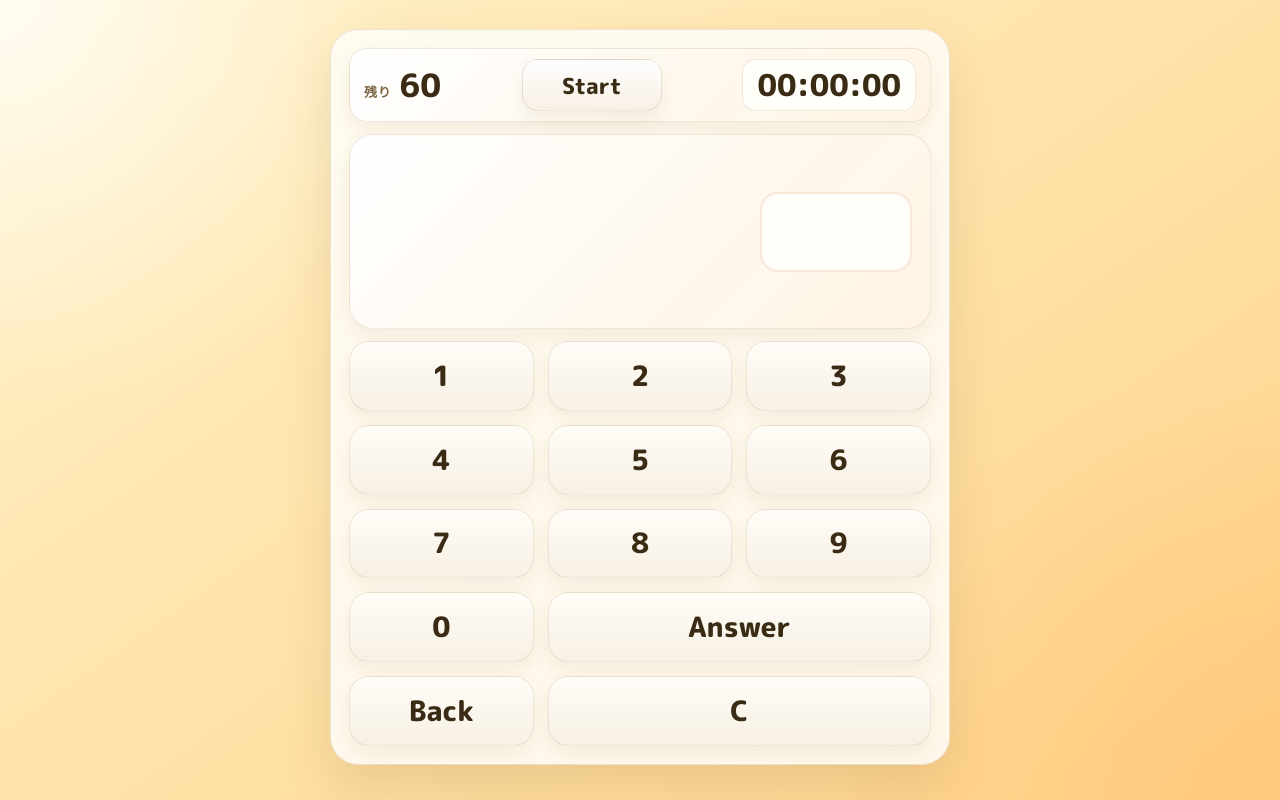
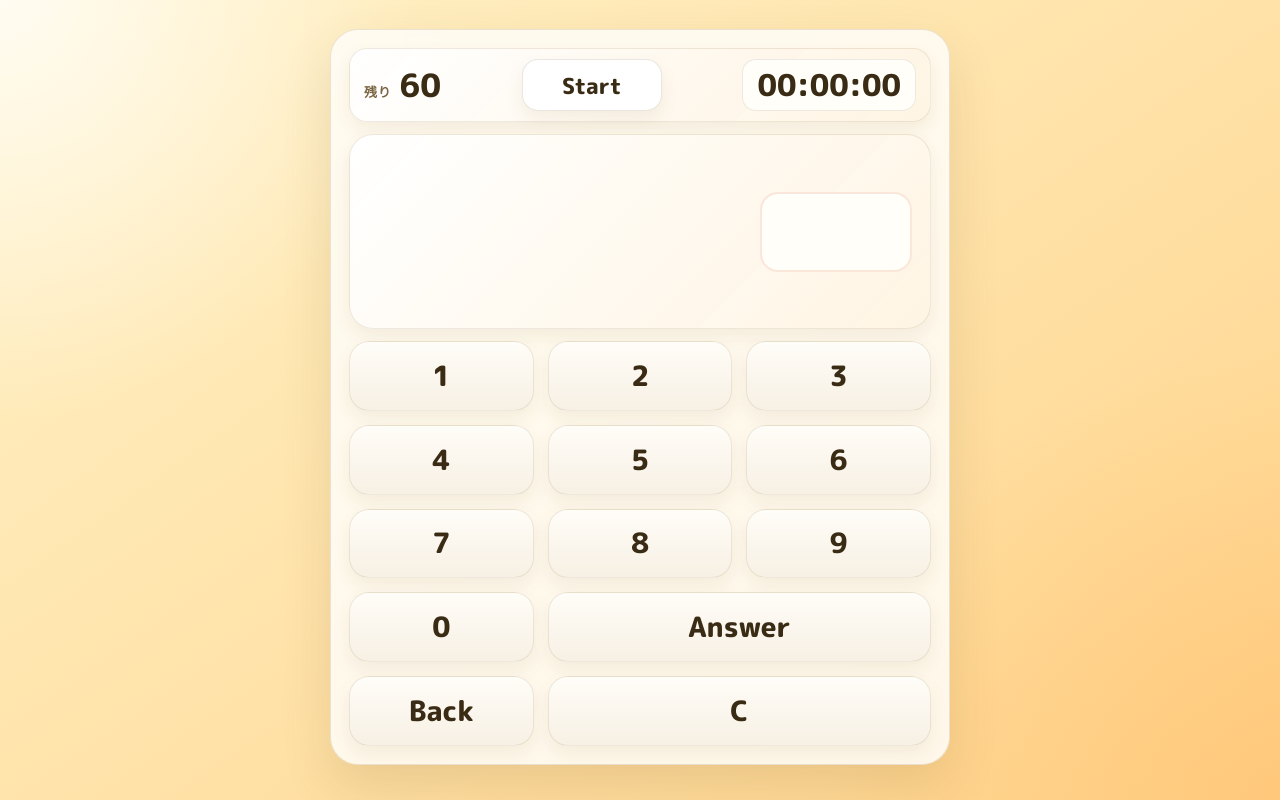
Before and after one commit to merinowool100/G03_calc, a plain HTML site: page html/play.html in a window 1280 px wide. Drawn offline with Linux system fonts and the light colour scheme.

Commit message:
Make status-bar Start button solid white
Use a flat white fill so the control reads clearly between remaining and timer.

Co-authored-by: ichi <merinowool100@users.noreply.github.com>

```diff
--- a/html/css/style.css
+++ b/html/css/style.css
@@ -655,7 +655,7 @@ html[data-play-mode="imagetore"] #feedback-calc {
   font-weight: 800;
   font-size: clamp(16px, 3vmin, 22px);
   color: var(--text);
-  background: linear-gradient(180deg, #ffffff, #f7f0e4);
+  background: #ffffff;
   box-shadow: var(--shadow-sm);
   transition:
     transform 0.14s ease,
```
